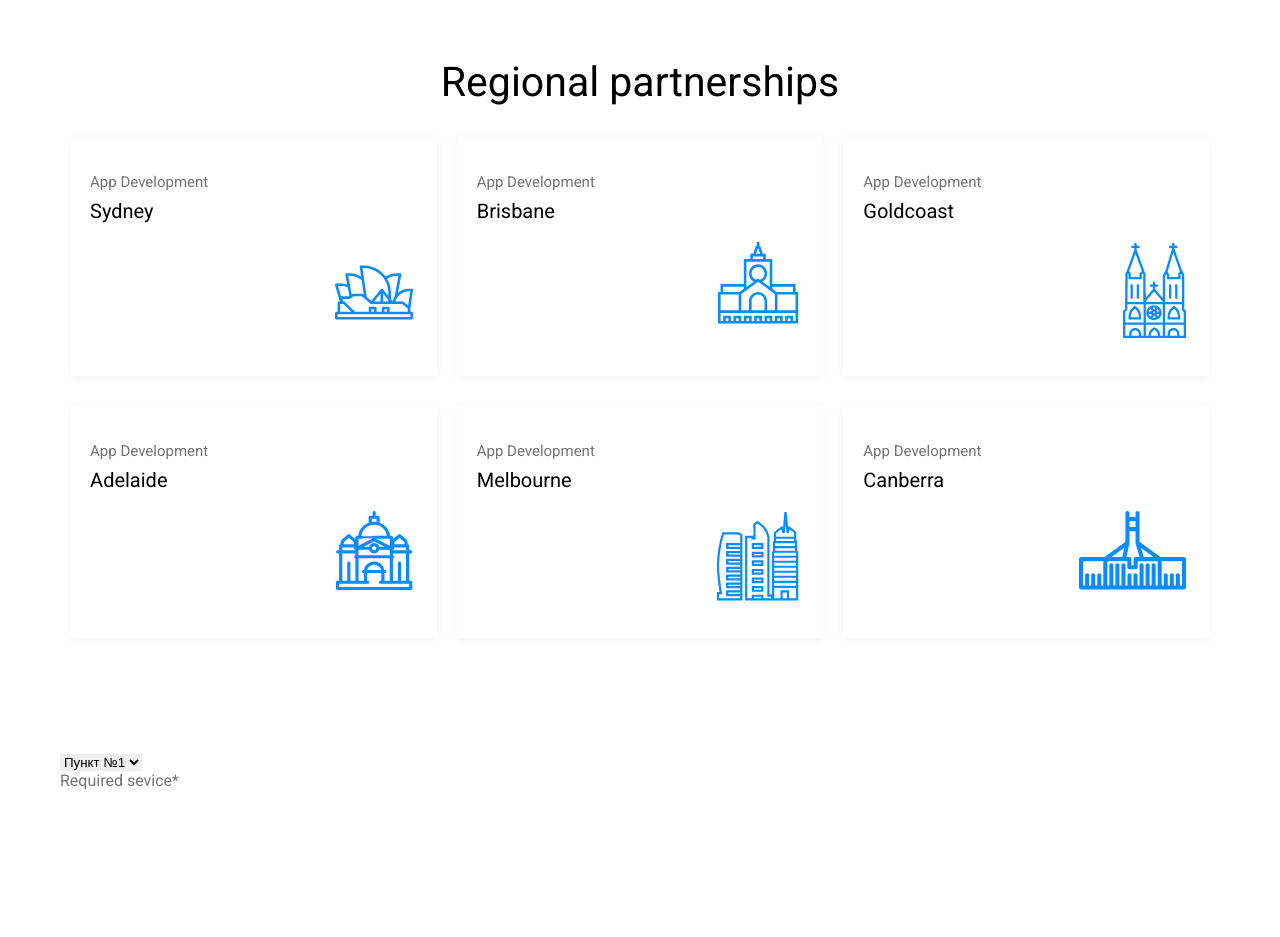
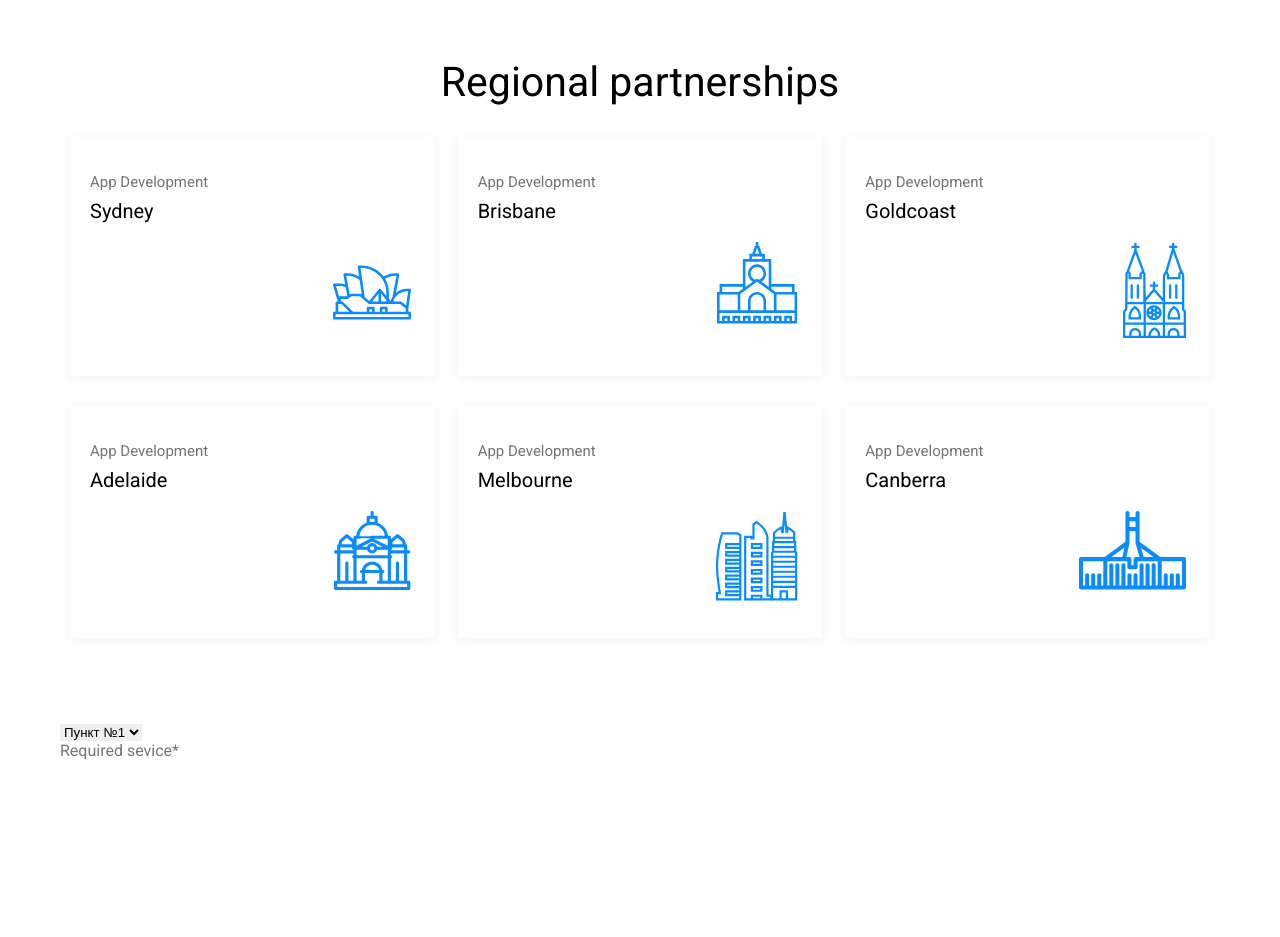
Before and after one commit to flaberfl/appello, a plain HTML site: page src/index.html in a window 1280 px wide. Shown: the part 5960-6897 px from the top of the page. Drawn offline with nearby package versions, Linux system fonts and the light colour scheme; files that its build step writes are made by us from their sources; a script that the page names is missing; files whose address does not match are found by name.

Commit message:
Update partners.scss

```diff
--- a/src/scss/block/partners.scss
+++ b/src/scss/block/partners.scss
@@ -8,32 +8,28 @@
 
   /* .partners__items */
   &__items {
-    display: flex;
-    flex-wrap: wrap;
-    justify-content: space-evenly;
-  }
+    display: grid;
+    grid-template-columns: repeat(3, 1fr);
+    padding: 0 rem(10);
+    gap: rem(30) rem(23);
 
-  /* .partners__item */
-  &__item {
-    flex: 0 1 31.6%;
-    margin: 0px rem(10) rem(30);
-    padding: rem(30) rem(24) rem(37) rem(20);
-
-    box-shadow: 0px 2px 10px rgba(0, 0, 0, 0.05);
+    @media (max-width:$mobile) {
+      grid-template-columns: repeat(2, 1fr);
+    }
 
     @media (max-width: em(544)) {
-      flex: 0 1 100%;
-
-      &:not(:last-child) {
-        margin: 0px 0px rem(20);
-      }
+      grid-template-columns: repeat(1, 1fr);
+      row-gap: rem(20);
     }
   }
 }
 
 .item-partners {
+  padding: rem(30) rem(24) rem(37) rem(20);
   display: flex;
   flex-direction: column;
+
+  box-shadow: 0px 2px 10px rgba(0, 0, 0, 0.05);
 
   @media (max-width: em(544)) {
     align-items: center;
```
